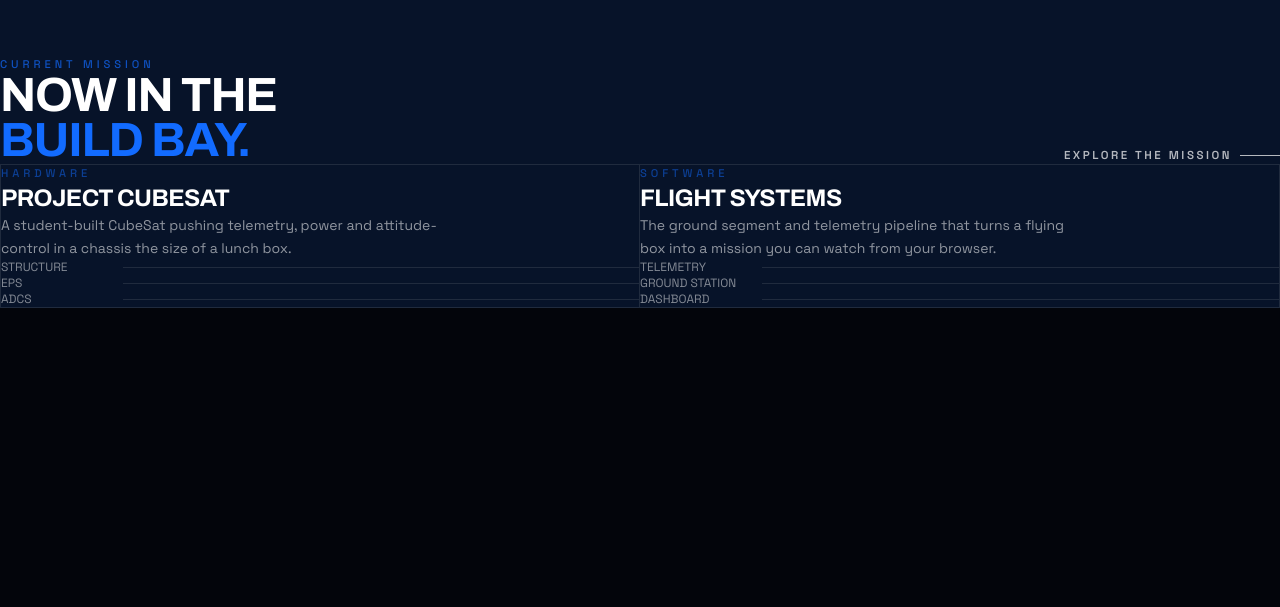
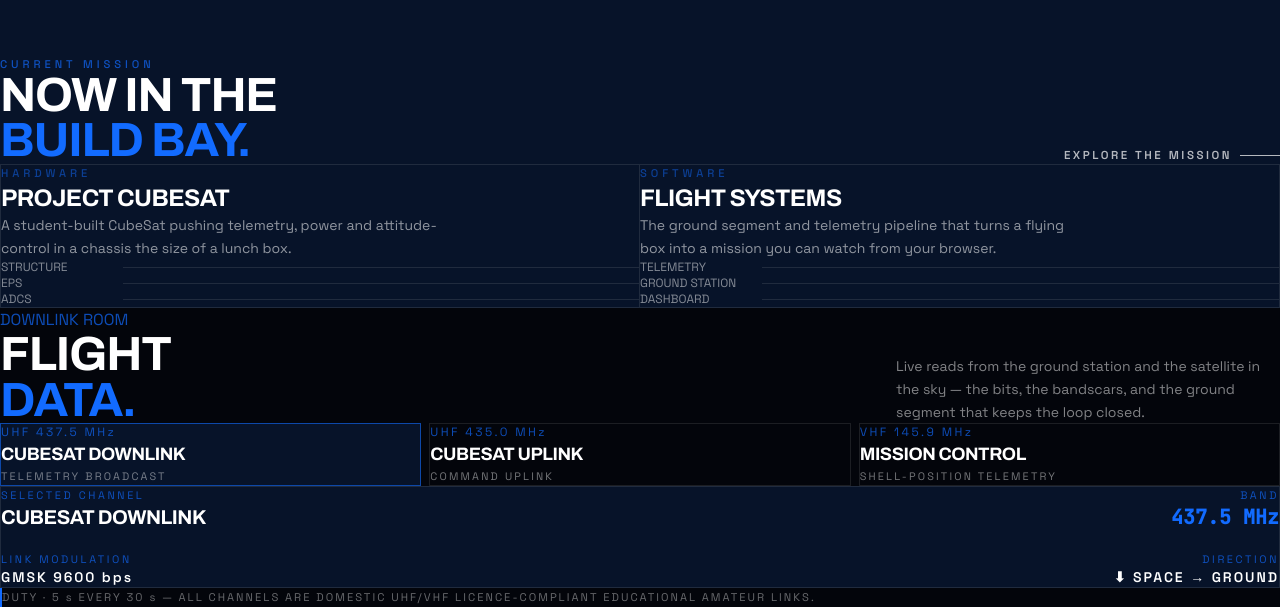
Before and after one commit to Trishan-Dey/azure-web, a Next.js app: page /projects/cubesat in a window 1280 px wide. Shown: the part 584-1191 px from the top of the page. Before the commit the page ends 892 px from the top, so only its background shows below. Built offline with nearby package versions, Linux system fonts and the light colour scheme.

Commit message:
Phase 14: flagship FlightData telemetry block (3-channel UHF transponder telemetry) wired into Project CubeSat page

```diff
--- a/src/app/projects/cubesat/page.tsx
+++ b/src/app/projects/cubesat/page.tsx
@@ -1,6 +1,7 @@
 import type { Metadata } from "next";
 import ChapterTransition from "@/components/sections/ChapterTransition";
 import CurrentMission from "@/components/sections/CurrentMission";
+import FlightData from "@/components/sections/FlightData";
 
 export const metadata: Metadata = {
   title: "Project CubeSat — Azure Systems",
@@ -17,6 +18,7 @@ export default function CubeSatPage() {
         bg="bg-midnight"
       />
       <CurrentMission />
+      <FlightData />
     </main>
   );
 }
--- /dev/null
+++ b/src/components/sections/FlightData.tsx
@@ -0,0 +1,140 @@
+"use client";
+
+import { useEffect, useRef, useState } from "react";
+import { gsap } from "gsap";
+import { ScrollTrigger } from "gsap/ScrollTrigger";
+import { MaskLine, prefersReducedMotion } from "@/lib/anim";
+import { useInView } from "@/lib/useInView";
+
+const CHANNELS = [
+  {
+    id: "downlink",
+    band: "UHF 437.5 MHz",
+    name: "Cubesat Downlink",
+    sig: "TELEMETRY BROADCAST",
+    freq: "437.5 MHz",
+    duty: "DUTY · 5 s EVERY 30 s",
+    mode: "GMSK 9600 bps",
+    direction: "⬇ SPACE → GROUND",
+  },
+  {
+    id: "uplink",
+    band: "UHF 435.0 MHz",
+    name: "Cubesat Uplink",
+    sig: "COMMAND UPLINK",
+    freq: "435.0 MHz",
+    duty: "DUTY · 2 s EVERY 30 s",
+    mode: "GMSK 1200 bps",
+    direction: "⬆ GROUND → SPACE",
+  },
+  {
+    id: "ctl",
+    band: "VHF 145.9 MHz",
+    name: "Mission Control",
+    sig: "SHELL-POSITION TELEMETRY",
+    freq: "145.9 MHz",
+    duty: "DUTY · CONTINUOUS WHILE TRACKING",
+    mode: "PSK 4800 bps",
+    direction: "⬇ GROUND SEGMENT",
+  },
+];
+
+export default function FlightData() {
+  const ref = useRef<HTMLElement>(null);
+  const list = useRef<HTMLDivElement>(null);
+  const { ref: wrapRef, inView } = useInView<HTMLElement>();
+  const [active, setActive] = useState(CHANNELS[0]);
+
+  useEffect(() => {
+    if (!ref.current || !inView || prefersReducedMotion()) return;
+    const ctx = gsap.context(() => {
+      gsap.utils
+        .toArray<HTMLElement>("[data-channel]")
+        .forEach((el, i) => {
+          gsap.fromTo(
+            el,
+            { y: 26, opacity: 0 },
+            {
+              y: 0,
+              opacity: 1,
+              duration: 0.6,
+              delay: i * 0.1,
+              ease: "power3.out",
+              scrollTrigger: { trigger: el, start: "top 90%" },
+            }
+          );
+        });
+    }, ref);
+    return () => ctx.revert();
+  }, [inView]);
+
+  return (
+    <section ref={ref} className="bg-space py-16 sm:py-24">
+      <div className="mx-auto max-w-[1400px] px-5 sm:px-8">
+        <div className="flex flex-col justify-between gap-6 sm:flex-row sm:items-end">
+          <div>
+            <p className="mb-4 text-azure/70">DOWNLINK ROOM</p>
+            <h2 className="font-display text-4xl font-bold uppercase leading-[0.95] tracking-tight text-white sm:text-5xl">
+              <MaskLine>Flight</MaskLine>
+              <MaskLine className="text-azure">data.</MaskLine>
+            </h2>
+          </div>
+          <p className="max-w-sm text-sm leading-relaxed text-white/50">
+            Live reads from the ground station and the satellite in the sky — the bits, the
+            bandscars, and the ground segment that keeps the loop closed.
+          </p>
+        </div>
+
+        <div ref={list} className="mt-12 grid gap-2 lg:grid-cols-3">
+          {CHANNELS.map((c) => (
+            <button
+              key={c.id}
+              data-channel
+              type="button"
+              onClick={() => setActive(c)}
+              className={`border p-5 text-left transition-colors duration-300 ${
+                active.id === c.id
+                  ? "border-azure/60 bg-midnight"
+                  : "border-white/10 hover:border-white/30"
+              }`}
+            >
+              <p className="text-xs tracking-[0.2em] text-azure/70">{c.band}</p>
+              <p className="mt-3 font-display text-lg font-bold uppercase tracking-tight text-white">
+                {c.name}
+              </p>
+              <p className="mt-1 text-[0.68rem] tracking-[0.2em] text-white/45">{c.sig}</p>
+            </button>
+          ))}
+        </div>
+
+        <div className="mt-6 overflow-hidden border border-white/10 bg-midnight px-6 py-8 sm:px-10">
+          <dl className="grid gap-x-8 gap-y-5 md:grid-cols-2">
+            <div>
+              <dt className="text-[0.68rem] tracking-[0.24em] text-azure/70">SELECTED CHANNEL</dt>
+              <dd className="mt-2 font-display text-xl font-bold uppercase tracking-tight text-white">
+                {active.name}
+              </dd>
+            </div>
+            <div className="md:text-right">
+              <dt className="text-[0.68rem] tracking-[0.24em] text-azure/70">BAND</dt>
+              <dd className="mt-2 font-mono text-xl font-bold text-azure">{active.freq}</dd>
+            </div>
+            <div>
+              <dt className="text-[0.68rem] tracking-[0.24em] text-azure/70">LINK MODULATION</dt>
+              <dd className="mt-2 text-sm font-semibold tracking-[0.14em] text-white">{active.mode}</dd>
+            </div>
+            <div className="md:text-right">
+              <dt className="text-[0.68rem] tracking-[0.24em] text-azure/70">DIRECTION</dt>
+              <dd className="mt-2 text-sm font-semibold tracking-[0.14em] text-white">{active.direction}</dd>
+            </div>
+          </dl>
+        </div>
+
+        <div className="mt-4 border-l-2 border-azure pl-4 text-[0.7rem] leading-relaxed tracking-[0.18em] text-white/40">
+          {active.duty} — ALL CHANNELS ARE DOMESTIC UHF/VHF LICENCE-COMPLIANT EDUCATIONAL
+          AMATEUR LINKS.
+        </div>
+      </div>
+    </section>
+  );
+}
```
